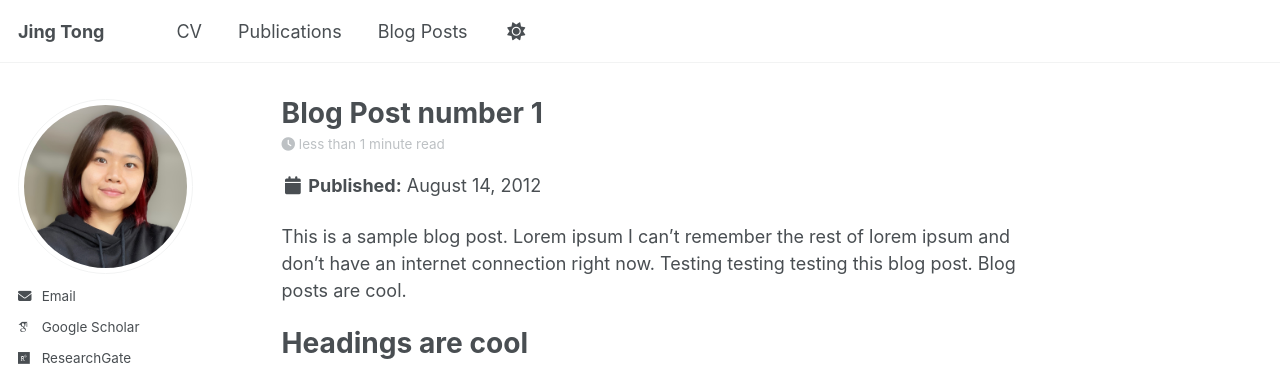
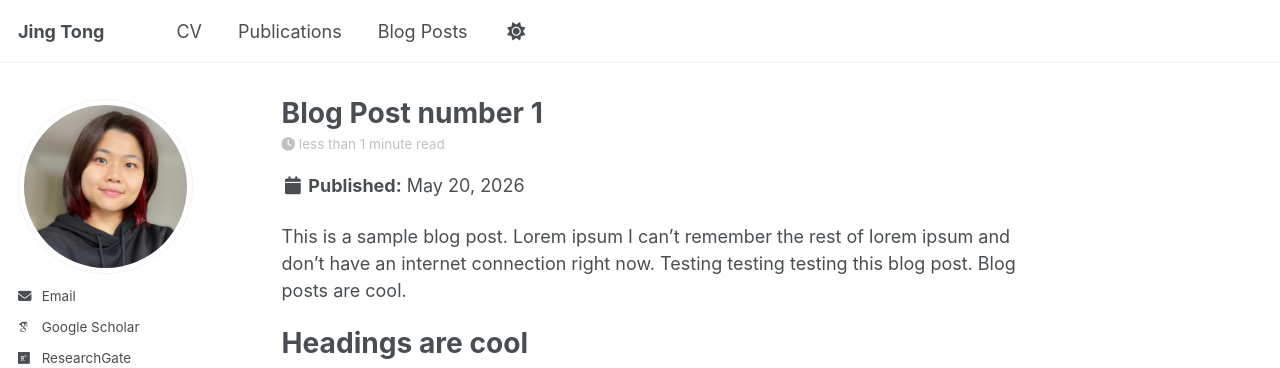
Before and after one commit to JingTong01/jingtong01.github.io, a Jekyll site: the page built from _posts/2012-08-14-blog-post-1.md, in a window 1280 px wide. Shown: the top 368 px of the page. Built offline with Jekyll 4.4.1, drawn with Linux system fonts in a browser that asks for light colours; some web fonts are replaced; a script bundle is joined from its source files by our own code; library files that are not in the unit come from our copies.

Commit message:
Update 2012-08-14-blog-post-1.md

```diff
--- a/_posts/2012-08-14-blog-post-1.md
+++ b/_posts/2012-08-14-blog-post-1.md
@@ -1,6 +1,6 @@
 ---
 title: 'Blog Post number 1'
-date: 2012-08-14
+date: 2026-05-20
 permalink: /posts/2012/08/blog-post-1/
 tags:
   - cool posts
```
